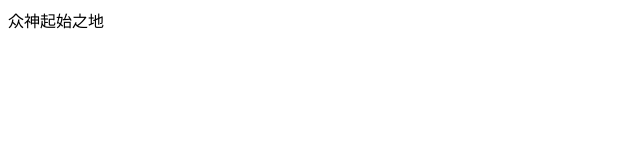
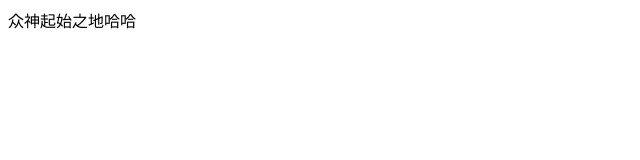
Before and after one commit to Ha-why-so-serious/cancer, a plain HTML site: page index.html in a window 1280 px wide. Shown: the full height of the page, 0-640 px from the left. Drawn offline with Linux system fonts and the light colour scheme.

Commit message:
Update index.html

```diff
--- a/index.html
+++ b/index.html
@@ -1 +1 @@
-<p>众神起始之地<p/>
+<p>众神起始之地哈哈<p/>
```
